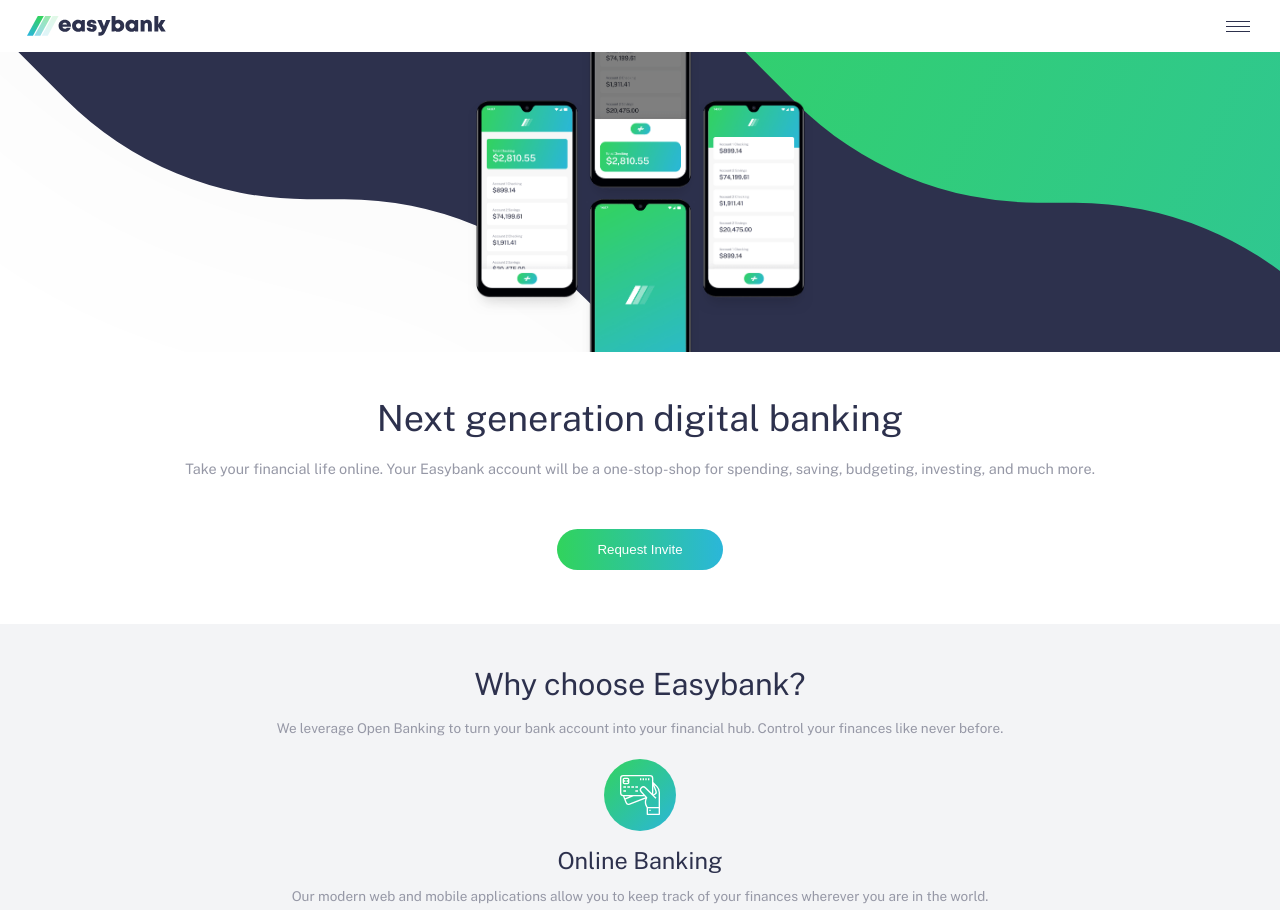
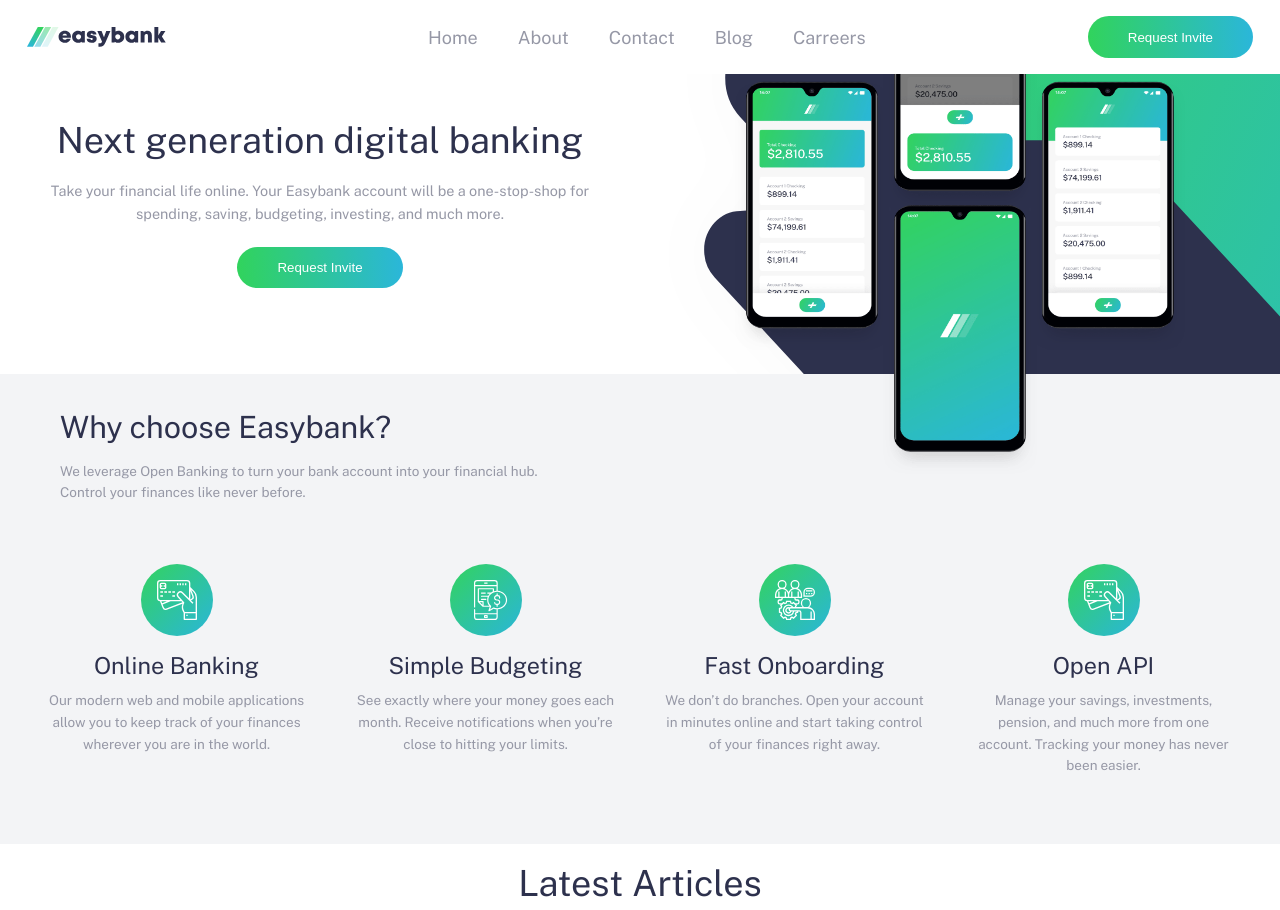
Before and after one commit to estiventhneira/learning-sass, a plain HTML site: page index.html in a window 1280 px wide. Shown: the top 910 px of the page. Drawn offline with nearby package versions, Linux system fonts and the light colour scheme.

Commit message:
Version Desktop Lista

```diff
--- a/index.html
+++ b/index.html
@@ -16,18 +16,21 @@
       <div class="logo__container">
         <img src="src/assets/images/logo.svg" alt="Logo Easy Bank" />
       </div>
-      <nav class="menu-hamburguesa">
-        <ul class="is-hidden">
+      <nav class="menu-hamburguesa"></nav>
+      <ul class="navegacion is-hidden">
         <li>Home</li>
         <li>About</li>
         <li>Contact</li>
         <li>Blog</li>
         <li>Carreers</li>
       </ul>
-      </nav>
+      <button class="buttom__invite-header is-hidden">
+        <a href="">Request Invite</a>
+      </button>
     </header>
+    <main>
       <div class="hero__img"></div>
-    <main>
+      <div class="hero__img2"></div>
       <div class="hero__info">
         <h2 class="info__title">Next generation digital banking</h2>
         <p class="info__p">
@@ -39,15 +42,15 @@
       </div>
 
       <div class="more__background">
-        <div class="more__container">
         <div class="more__info">
           <h1 class="more__title--principal">Why choose Easybank?</h1>
           <p class="more__p">
             We leverage Open Banking to turn your bank account into your
-              financial hub. Control your finances like never before.
+            financial hub. <br />
+            Control your finances like never before.
           </p>
         </div>
-
+        <div class="more__container">
           <div class="more__card">
             <div class="more__img--container">
               <img src="./src/assets/images/icon-online.svg" alt="Logo" />
@@ -94,9 +97,8 @@
         </div>
       </div>
 
+      <h1 class="blog__title">Latest Articles</h1>
       <div class="blog__container">
-        <h1 class="blog__title">Latest Articles</h1>
-
         <div class="articles__container">
           <div class="card__container">
             <div class="article__img--container">
@@ -179,10 +181,17 @@
     </main>
 
     <footer>
+      <div>
         <div class="logo__container">
           <svg xmlns="http://www.w3.org/2000/svg" width="139" height="20">
             <defs>
-            <linearGradient id="a" x1="72.195%" x2="17.503%" y1="0%" y2="100%">
+              <linearGradient
+                id="a"
+                x1="72.195%"
+                x2="17.503%"
+                y1="0%"
+                y2="100%"
+              >
                 <stop offset="0%" stop-color="#33D35E" />
                 <stop offset="100%" stop-color="#2AB6D9" />
               </linearGradient>
@@ -196,7 +205,10 @@
               <g fill="url(#a)">
                 <path d="M10.802 0L0 19.704h5.986L16.789 0z" />
                 <path opacity=".5" d="M18.171 0L7.368 19.704h5.986L24.157 0z" />
-              <path opacity=".15" d="M25.539 0L14.737 19.704h5.986L31.525 0z" />
+                <path
+                  opacity=".15"
+                  d="M25.539 0L14.737 19.704h5.986L31.525 0z"
+                />
               </g>
             </g>
           </svg>
@@ -211,9 +223,15 @@
           <a href=""
             ><img src="./src/assets/images/icon-pinterest.svg" alt=""
           /></a>
-        <a href=""><img src="./src/assets/images/icon-youtube.svg" alt="" /></a>
-        <a href=""><img src="./src/assets/images/icon-twitter.svg" alt="" /></a>
+          <a href=""
+            ><img src="./src/assets/images/icon-youtube.svg" alt=""
+          /></a>
+          <a href=""
+            ><img src="./src/assets/images/icon-twitter.svg" alt=""
+          /></a>
         </div>
+      </div>
+      <div>
         <ul>
           <li>About Us</li>
           <li>Contact</li>
@@ -222,8 +240,10 @@
           <li>Support</li>
           <li>Privacy Polici</li>
         </ul>
-
+      </div>
+      <div class="footeer__contaiener__buttom">
         <button class="buttom__invite"><a href="">Request Invite</a></button>
+      </div>
     </footer>
   </body>
 </html>
--- a/src/sass/_blog.scss
+++ b/src/sass/_blog.scss
@@ -6,6 +6,7 @@
   @extend %title;
   margin-top: 0.5em;
   margin-bottom: 1em;
+  text-align: center;
 }
 
 .article__img--container {
@@ -29,3 +30,19 @@
   font-size: 1.3em;
   font-weight: 400;
 }
+
+@media screen and (min-width: 920px) {
+  .blog__title {
+    padding-bottom: 0;
+  }
+
+  .articles__container {
+    display: grid;
+    grid-template-columns: 1fr 1fr 1fr 1fr;
+    gap: 10px;
+  }
+
+  .card__container {
+    padding: 20px;
+  }
+}
--- a/src/sass/_footer.scss
+++ b/src/sass/_footer.scss
@@ -26,3 +26,19 @@ footer {
     margin: 0 10px;
   }
 }
+
+@media screen and (min-width: 920px) {
+  footer {
+    display: grid;
+    grid-template-columns: 1fr 1fr 1fr;
+    align-items: center;
+
+    div {
+      ul {
+        display: grid;
+        grid-template-columns: 1fr 1fr;
+        grid-template-rows: 1fr 1fr 1fr;
+      }
+    }
+  }
+}
--- a/src/sass/_header.scss
+++ b/src/sass/_header.scss
@@ -7,15 +7,48 @@ header {
   .logo__container {
     display: flex;
   }
-}
-
   .menu-hamburguesa {
     width: 30px;
     height: 20px;
     background-image: url("../../src/assets/images/icon-hamburger.svg");
     background-repeat: no-repeat;
     background-position: center center;
+  }
   .is-hidden {
     display: none;
   }
 }
+
+@media screen and (min-width: 920px) {
+  header {
+    .menu-hamburguesa {
+      display: none;
+    }
+    .is-hidden {
+      display: initial;
+    }
+    .navegacion {
+      display: flex;
+      list-style: none;
+      li {
+        padding: 0 20px;
+        color: var(--grayishBlue);
+      }
+    }
+    .buttom__invite-header {
+      padding: 1em 3em;
+      background-image: linear-gradient(
+        to right,
+        var(--limeGreen) 0%,
+        var(--brightCyan) 100%
+      );
+      border: none;
+      border-radius: 25px;
+      margin: 0;
+      a {
+        text-decoration: none;
+        color: var(--white);
+      }
+    }
+  }
+}
--- a/src/sass/_hero.scss
+++ b/src/sass/_hero.scss
@@ -27,3 +27,41 @@
 .buttom__invite {
   @extend %buttom__invite;
 }
+
+@media screen and (min-width: 920px) {
+  main {
+    position: relative;
+  }
+  .hero__img {
+    position: absolute;
+    background-image: url("../../src/assets/images/bg-intro-desktop.svg");
+    background-size: 1124px 990px;
+    background-position: left;
+    background-repeat: no-repeat;
+    height: 300px;
+    width: 50%;
+    display: flex;
+    right: 0;
+  }
+
+  .hero__img2 {
+    position: absolute;
+    background-image: url("../../src/assets/images/image-mockups.png");
+    background-size: 450px 530px;
+
+    background-position: bottom;
+    background-repeat: no-repeat;
+    height: 400px;
+    width: 50%;
+    display: flex;
+    right: 0;
+  }
+
+  .hero__info {
+    width: 50%;
+    height: 300px;
+    .buttom__invite {
+      margin-top: 0;
+    }
+  }
+}
--- a/src/sass/_more.scss
+++ b/src/sass/_more.scss
@@ -1,5 +1,9 @@
 .more__background {
   background-color: var(--lightGrayishBlue);
+}
+
+.more__info {
+  text-align: center;
 }
 
 .more__container {
@@ -20,3 +24,21 @@
   @extend %p;
   font-size: 0.75em;
 }
+
+@media screen and (min-width: 920px) {
+  .more__info {
+    text-align: left;
+    padding: 20px 60px;
+  }
+
+  .more__container {
+    display: grid;
+    grid-template-columns: 1fr 1fr 1fr 1fr;
+    gap: 10px;
+    padding-top: 0;
+  }
+
+  .more__card {
+    padding: 20px;
+  }
+}
```
Also changed, not shown: static/css/styles.css, 1 other file. Lines whose indentation alone changed are shown as unchanged.
